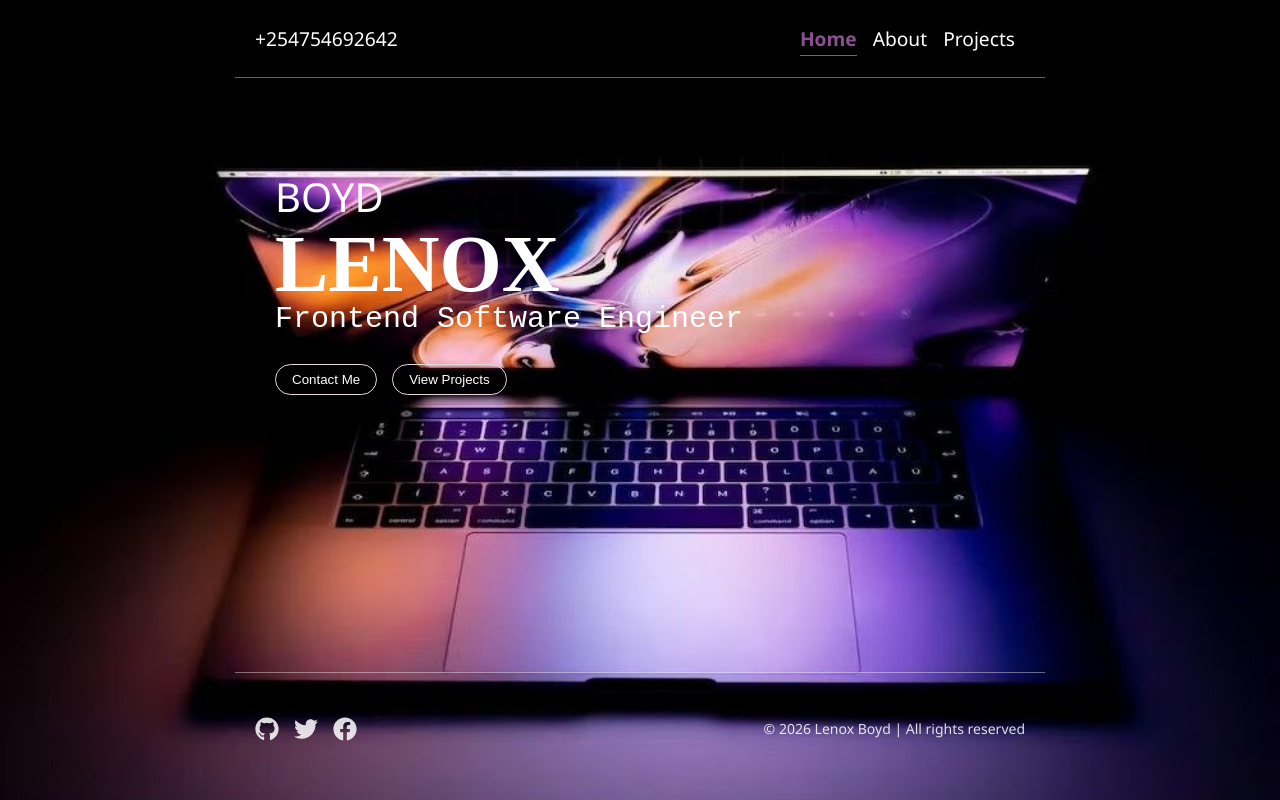
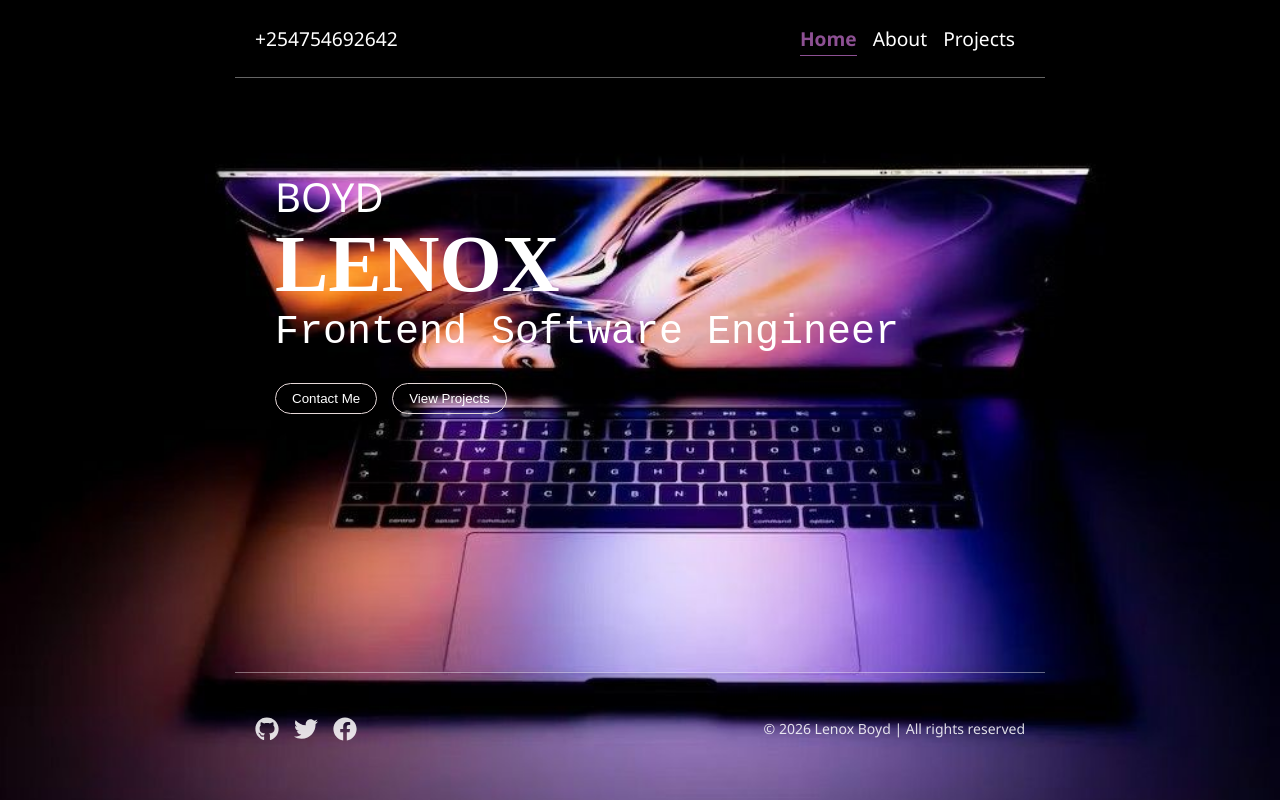
Before and after one commit to Top053/portfolio, a React (Vite) app: page / in a window 1280 px wide. Built offline with nearby package versions, Linux system fonts and the light colour scheme.

Commit message:
refactor(css):replace id selector with class selector

```diff
--- a/src/home.jsx
+++ b/src/home.jsx
@@ -7,7 +7,7 @@ function Home(){
             <div className="main">
                 <div className="intro">
                     <p>BOYD<br/><span><b>LENOX</b></span></p>
-                    <p id="work">Frontend Software Engineer</p>
+                    <p className="profession">Frontend Software Engineer</p>
                     <div className="btn">
                         <button type="button" className="btn-home">Contact Me</button>
                         <button type="button" onClick={()=>navigate("/projects")} className="btn-home" >View Projects</button>
--- a/src/index.css
+++ b/src/index.css
@@ -168,7 +168,7 @@ header {
     font-family: 'Times New Roman', Times, serif;
 
 }
-#work{
+.profession{
     margin:0;
     line-height: 1.0;
     font-size: 30px;
```
